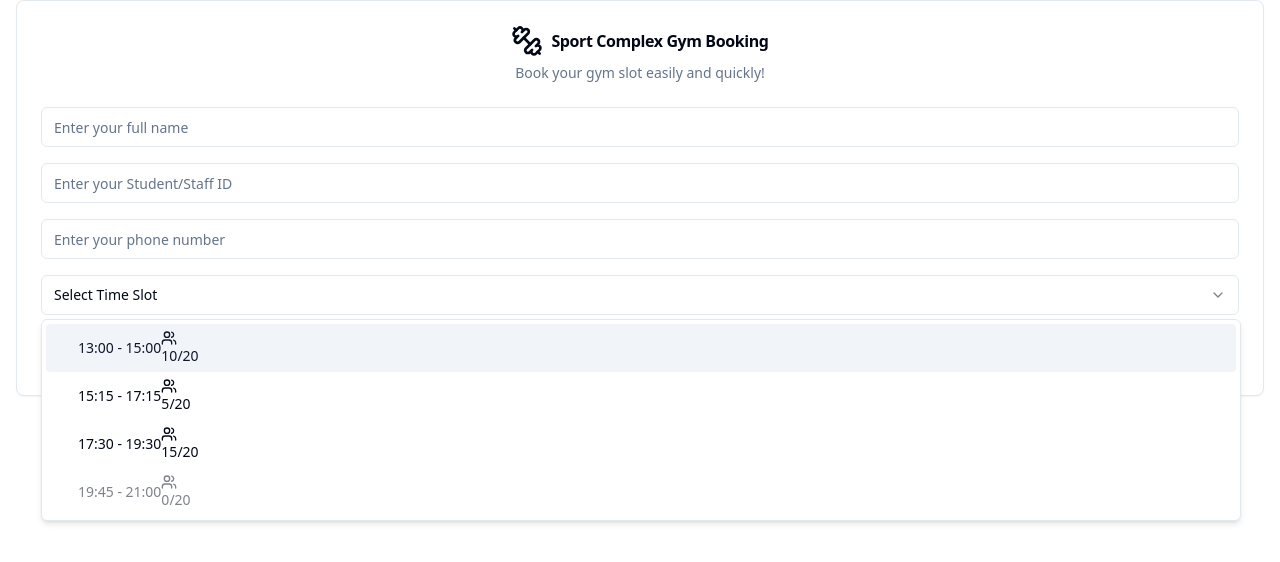
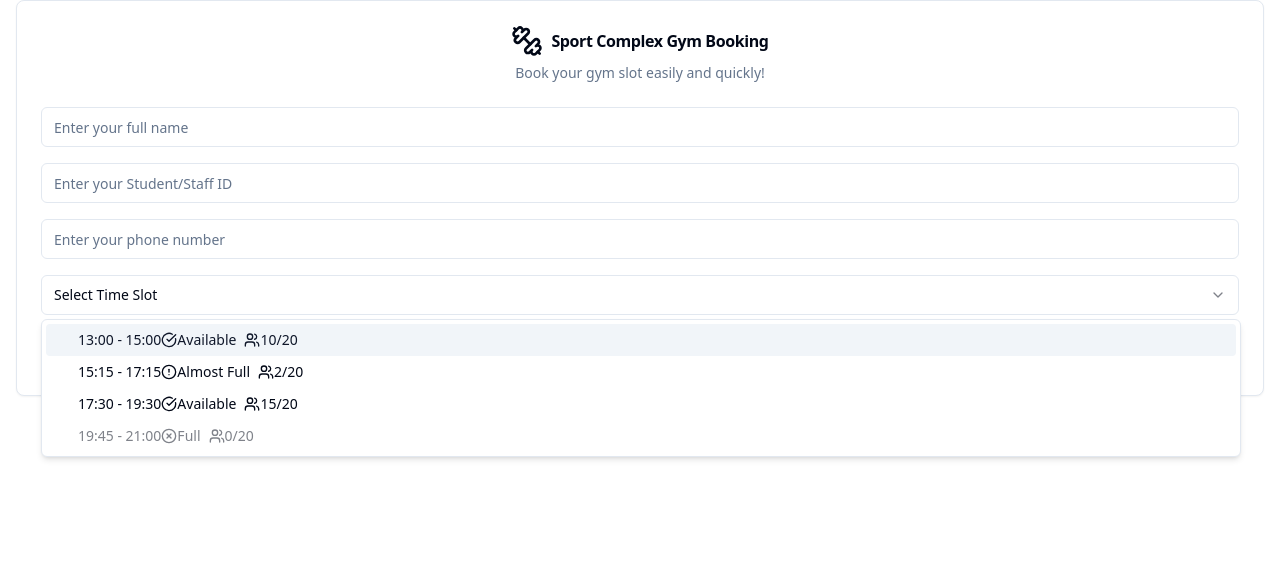
Before and after one commit to 6531503042/gym-slot-booker, a React (Vite) app: page /gym-booking in a window 1280 px wide. Both pictures are taken after a click on the button "Select Time Slot". Shown: the top 562 px of the page. Built offline with nearby package versions, Linux system fonts and the light colour scheme.

Commit message:
Add time slot availability indicators
Implement visual indicators for gym booking time slots, including colors and icons to represent full and close availability. Use red for fully booked slots and grey for nearly full slots, accompanied by descriptive text.
[skip gpt_engineer]

```diff
--- a/src/pages/GymBooking.tsx
+++ b/src/pages/GymBooking.tsx
@@ -3,11 +3,11 @@ import { Input } from "@/components/ui/input";
 import { Select, SelectContent, SelectItem, SelectTrigger, SelectValue } from "@/components/ui/select";
 import { Button } from "@/components/ui/button";
 import { Card, CardContent, CardHeader, CardTitle, CardDescription } from "@/components/ui/card";
-import { DumbbellIcon, UsersIcon, ClockIcon } from "lucide-react";
+import { DumbbellIcon, UsersIcon, ClockIcon, CheckCircleIcon, AlertCircleIcon, XCircleIcon } from "lucide-react";
 
 const timeSlots = [
   { time: "13:00 - 15:00", available: 10, total: 20 },
-  { time: "15:15 - 17:15", available: 5, total: 20 },
+  { time: "15:15 - 17:15", available: 2, total: 20 },
   { time: "17:30 - 19:30", available: 15, total: 20 },
   { time: "19:45 - 21:00", available: 0, total: 20 }
 ];
@@ -22,6 +22,13 @@ const GymBooking: React.FC = () => {
     e.preventDefault();
     console.log({ fullName, id, phoneNumber, selectedSlot });
     alert('Booking submitted successfully!');
+  };
+
+  const getSlotStatus = (available: number, total: number) => {
+    const percentage = (available / total) * 100;
+    if (available === 0) return { color: 'text-red-500', icon: <XCircleIcon className="inline mr-1 h-4 w-4" />, text: 'Full' };
+    if (percentage <= 25) return { color: 'text-orange-500', icon: <AlertCircleIcon className="inline mr-1 h-4 w-4" />, text: 'Almost Full' };
+    return { color: 'text-green-500', icon: <CheckCircleIcon className="inline mr-1 h-4 w-4" />, text: 'Available' };
   };
 
   return (
@@ -59,17 +66,22 @@ const GymBooking: React.FC = () => {
                 <SelectValue placeholder="Select Time Slot" />
               </SelectTrigger>
               <SelectContent>
-                {timeSlots.map((slot) => (
+                {timeSlots.map((slot) => {
+                  const status = getSlotStatus(slot.available, slot.total);
+                  return (
                     <SelectItem key={slot.time} value={slot.time} disabled={slot.available === 0}>
                       <div className="flex justify-between items-center w-full">
                         <span>{slot.time}</span>
-                      <span className="text-sm text-gray-500">
+                        <span className={`text-sm ${status.color} flex items-center`}>
+                          {status.icon}
+                          <span className="mr-2">{status.text}</span>
                           <UsersIcon className="inline mr-1 h-4 w-4" />
                           {slot.available}/{slot.total}
                         </span>
                       </div>
                     </SelectItem>
-                ))}
+                  );
+                })}
               </SelectContent>
             </Select>
             <Button type="submit" className="w-full">
```
Lines whose indentation alone changed are shown as unchanged.
